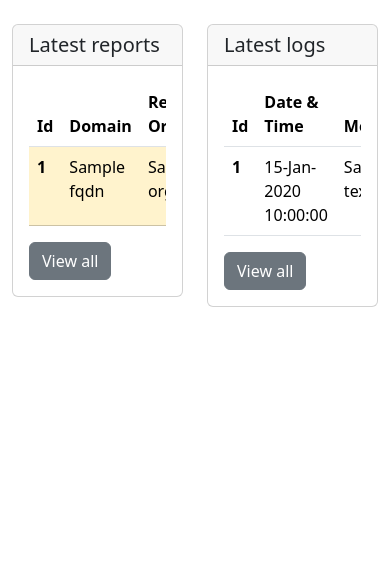
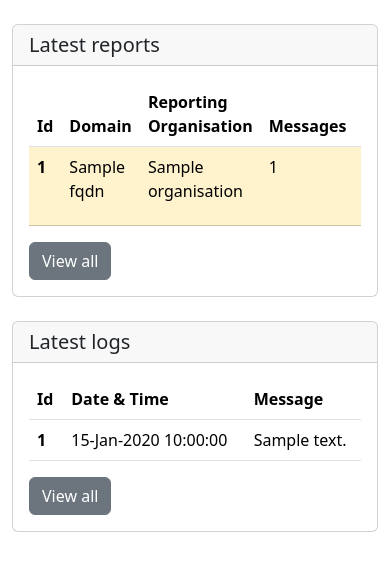
Before and after one commit to antedebaas/Viesti-Reports, a Symfony app: template templates/dashboard/index.html.twig in a window 390 px wide. Shown: the part 112-683 px from the top of the page. Run offline with Twig, Linux system fonts and the light colour scheme; the template is opened without the code that fills it: most values are stand-ins (such as "Sample title", 1, 10 or a date in 2020); some libraries are stand-ins or nearby versions.

Commit message:
fix for mobile view

```diff
--- a/templates/dashboard/index.html.twig
+++ b/templates/dashboard/index.html.twig
@@ -47,7 +47,7 @@
                     </div>
                 </div> #}
                 <div class="row">
-                    <div class="col-6 col-xl-6 mb-4 mb-lg-0">
+                    <div class="col-12 col-xl-6 mb-4 mb-lg-4">
                         <div class="card">
                             <h5 class="card-header">Latest reports</h5>
                             <div class="card-body">
@@ -94,7 +94,7 @@
                             </div>
                         </div>
                     </div>
-                    <div class="col-6 col-xl-6 mb-4 mb-lg-0">
+                    <div class="col-12 col-xl-6 mb-4 mb-lg-4">
                         <div class="card">
                             <h5 class="card-header">Latest logs</h5>
                             <div class="card-body">
```
